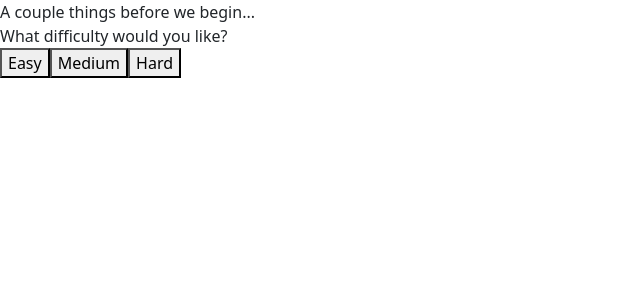
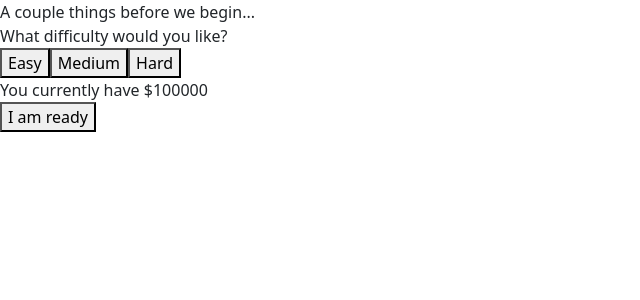
Before and after one commit to dsbudziwojski/the-stock-market-game, a React (Create React App) app: page /game in a window 1280 px wide. Shown: the top 300 px of the page, without its empty margins (0-640 px from the left). Built offline with nearby package versions, Linux system fonts and the light colour scheme.

Commit message:
elevated game management to app, created game page, created types file (has gameinfo, gameprops)

```diff
--- a/src/App.tsx
+++ b/src/App.tsx
@@ -6,12 +6,19 @@ import Portfolio from "./pages/game-pages/Portfolio";
 import Dashboard from "./pages/game-pages/Dashboard";
 import StockPage from "./pages/game-pages/[stockId]";
 import Game from "./pages/Game";
+import {useState} from "react";
+import {GameInfo} from "./types";
+
+
 
 function App() {
+  const gameDate = new Date(2024, 1, 1).toJSON().slice(0, 10);
+  const [gameState, setGameState] = useState<GameInfo>({money: 100000, date: gameDate, portfolio:[]})
+
   return (
       <BrowserRouter>
         <Routes>
-          <Route path='/game' element={<Game />}/>
+          <Route path='/game' element={<Game gameState={gameState} setGameState={setGameState}/>}/>
           <Route path='/game/stocks' element={<Stocks />}/>
           <Route path='/game/portfolio' element={<Portfolio />}/>
           <Route path='/game/dashboard' element={<Dashboard />} />
--- a/src/pages/Game.tsx
+++ b/src/pages/Game.tsx
@@ -1,15 +1,12 @@
 import React, {useState} from "react";
+import {NavLink} from "react-router-dom";
+import {GameProps} from "../types";
 
-function Game() {
-  const [money, setMoney] = useState(100000);
+
+function Game(props: GameProps) {
 
   const settingDifficulty = (amount: number) =>{
-    setMoney(amount);
-    return(
-        <div>
-          {`You have ${amount} money`}
-        </div>
-    )
+    props.setGameState({...props.gameState, money: amount})
   }
 
   return(
@@ -25,6 +22,8 @@ function Game() {
         <button onClick={()=>{
           settingDifficulty(50000);
         }}>Hard</button>
+        <div>You currently have ${props.gameState.money}</div>
+        <NavLink to="/game/dashboard"><button>I am ready</button></NavLink>
       </>
   )
 }
--- /dev/null
+++ b/src/types.ts
@@ -0,0 +1,10 @@
+export interface GameInfo {
+  money: number,
+  date: string,
+  portfolio: Array<{name: string, amount: number, buyPrice: number}>
+}
+
+export interface GameProps {
+  gameState:GameInfo,
+  setGameState: (curGame: GameInfo) => void,
+}
```
